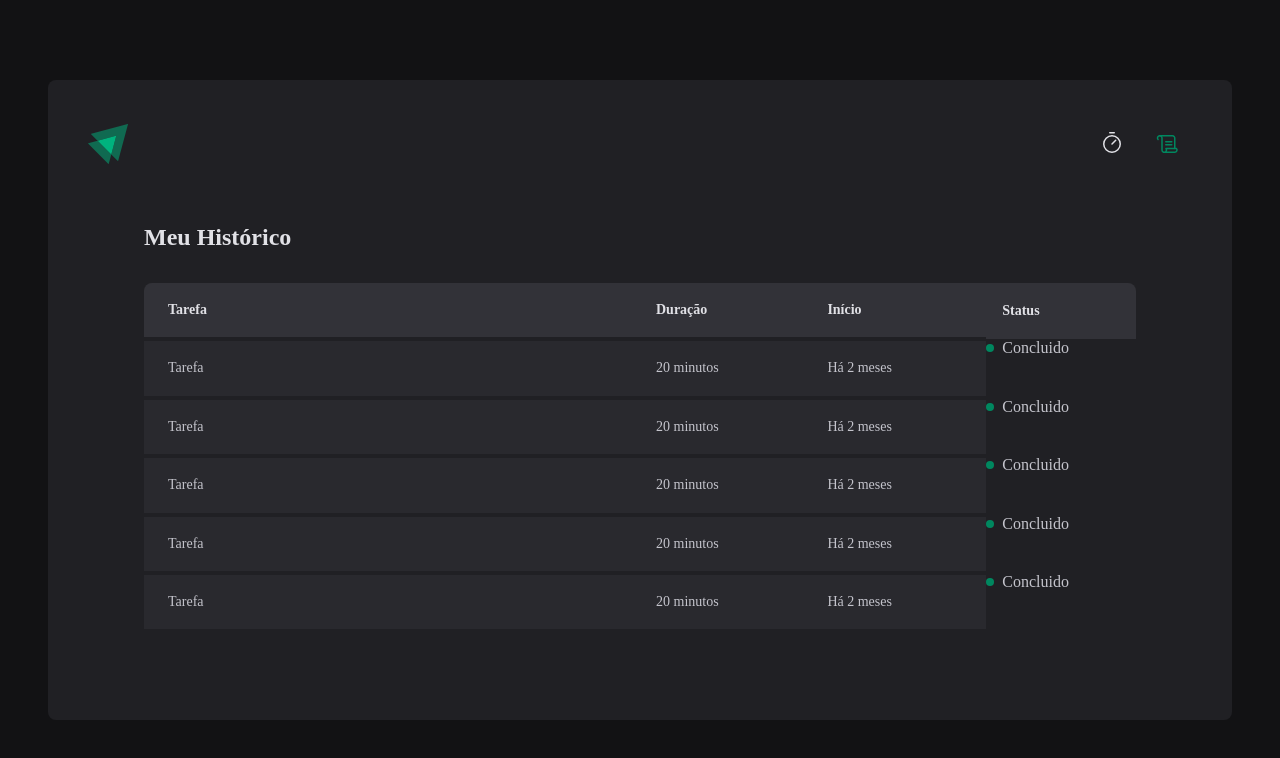
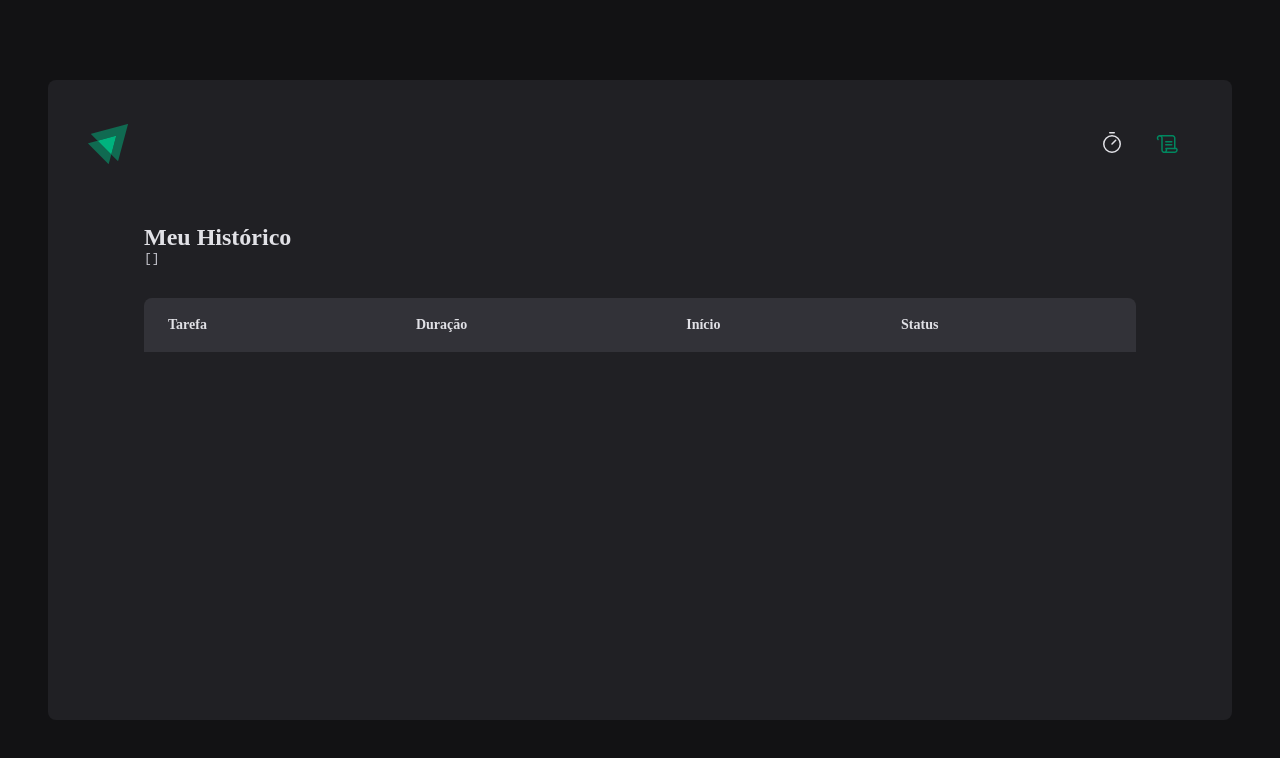
Before and after one commit to Cortella/Pomodoro, a React (Vite) app: page /history in a window 1280 px wide. Shown: the top 758 px of the page. Built offline with nearby package versions, Linux system fonts and the light colour scheme.

Commit message:
[feature] update history page

```diff
--- a/src/contexts/CyclesContext.tsx
+++ b/src/contexts/CyclesContext.tsx
@@ -15,6 +15,7 @@
 }
 
 interface CyclesContextType {
+  cycles: Cycle[]
   activeCycle: Cycle | undefined;
   activeCycleId: string | null;
   amountSecondsPassed: number;
@@ -63,7 +64,6 @@
     setCycles((state) => [...state, newCycle]);
     setActiveCycleId(id);
     setAmountSecondsPassed(0);
-    // reset();
   }
 
   function interruptCurrentCycle() {
@@ -82,6 +82,7 @@
   return (
     <CyclesContext.Provider
       value={{
+        cycles,
         activeCycle,
         activeCycleId,
         markCurrentCycleAsFinished,
--- a/src/pages/History/index.tsx
+++ b/src/pages/History/index.tsx
@@ -1,10 +1,16 @@
+import { useContext } from "react";
 import { HistoryContainer, HistoryList, Status } from "./styled";
+import { formatDistanceToNow } from 'date-fns'
+import { ptBR } from 'date-fns/locale'
+import { CyclesContext } from "../../contexts/CyclesContext";
 
 export function History() {
+  const { cycles } = useContext(CyclesContext);
   return (
     <HistoryContainer>
       <h1>Meu Histórico</h1>
 
+      <pre>{JSON.stringify(cycles, null, 2)}</pre>
       <HistoryList>
         <table>
           <thead>
@@ -14,39 +20,31 @@
               <th>Início</th>
               <th>Status</th>
             </tr>
-
           </thead>
           <tbody>
-            <tr>
-              <td>Tarefa</td>
-              <td>20 minutos</td>
-              <td>Há 2 meses</td>
-              <Status statusColor="green">Concluido</Status>
-            </tr>
-            <tr>
-              <td>Tarefa</td>
-              <td>20 minutos</td>
-              <td>Há 2 meses</td>
-              <Status statusColor="green">Concluido</Status>
-            </tr>
-            <tr>
-              <td>Tarefa</td>
-              <td>20 minutos</td>
-              <td>Há 2 meses</td>
-              <Status statusColor="green">Concluido</Status>
-            </tr>
-            <tr>
-              <td>Tarefa</td>
-              <td>20 minutos</td>
-              <td>Há 2 meses</td>
-              <Status statusColor="green">Concluido</Status>
-            </tr>
-            <tr>
-              <td>Tarefa</td>
-              <td>20 minutos</td>
-              <td>Há 2 meses</td>
-              <Status statusColor="green">Concluido</Status>
-            </tr>
+            {cycles.map((cycle) => {
+              return (
+                <tr key={cycle.id}>
+                  <td>{cycle?.task}</td>
+                  <td>{cycle?.minutesAmount} minutos</td>
+                  {formatDistanceToNow(new Date(cycle.startDate), {
+                      addSuffix: true,
+                      locale: ptBR,
+                    })}
+                  <td>
+                    {cycle.finishedDate && (
+                      <Status statusColor="green">Concluido</Status>
+                    )}
+                    {cycle.interruptedDate && (
+                      <Status statusColor="red">Interrompido</Status>
+                    )}
+                    {!cycle.finishedDate && !cycle.interruptedDate && (
+                      <Status statusColor="yellow">Em andamento</Status>
+                    )}
+                  </td>
+                </tr>
+              );
+            })}
           </tbody>
         </table>
       </HistoryList>
--- a/src/pages/Home/index.tsx
+++ b/src/pages/Home/index.tsx
@@ -32,14 +32,17 @@
 
   const { handleSubmit, watch, reset } = newCycleForm;
 
-  console.log(activeCycle);
+  function handleCreateNewCycle(data: NewCycleFormData) {
+    createNewCycle(data);
+    reset()
+  }
 
   const task = watch("task");
   const isSubmitDisabled = !task;
 
   return (
     <HomeContainer>
-      <form onSubmit={handleSubmit(createNewCycle)} action="">
+      <form onSubmit={handleSubmit(handleCreateNewCycle)} action="">
         <FormProvider {...newCycleForm}>
           <NewCycleForm />
         </FormProvider>
```
Also changed, not shown: 1 other file (tests, documents, lock files or other folders).
